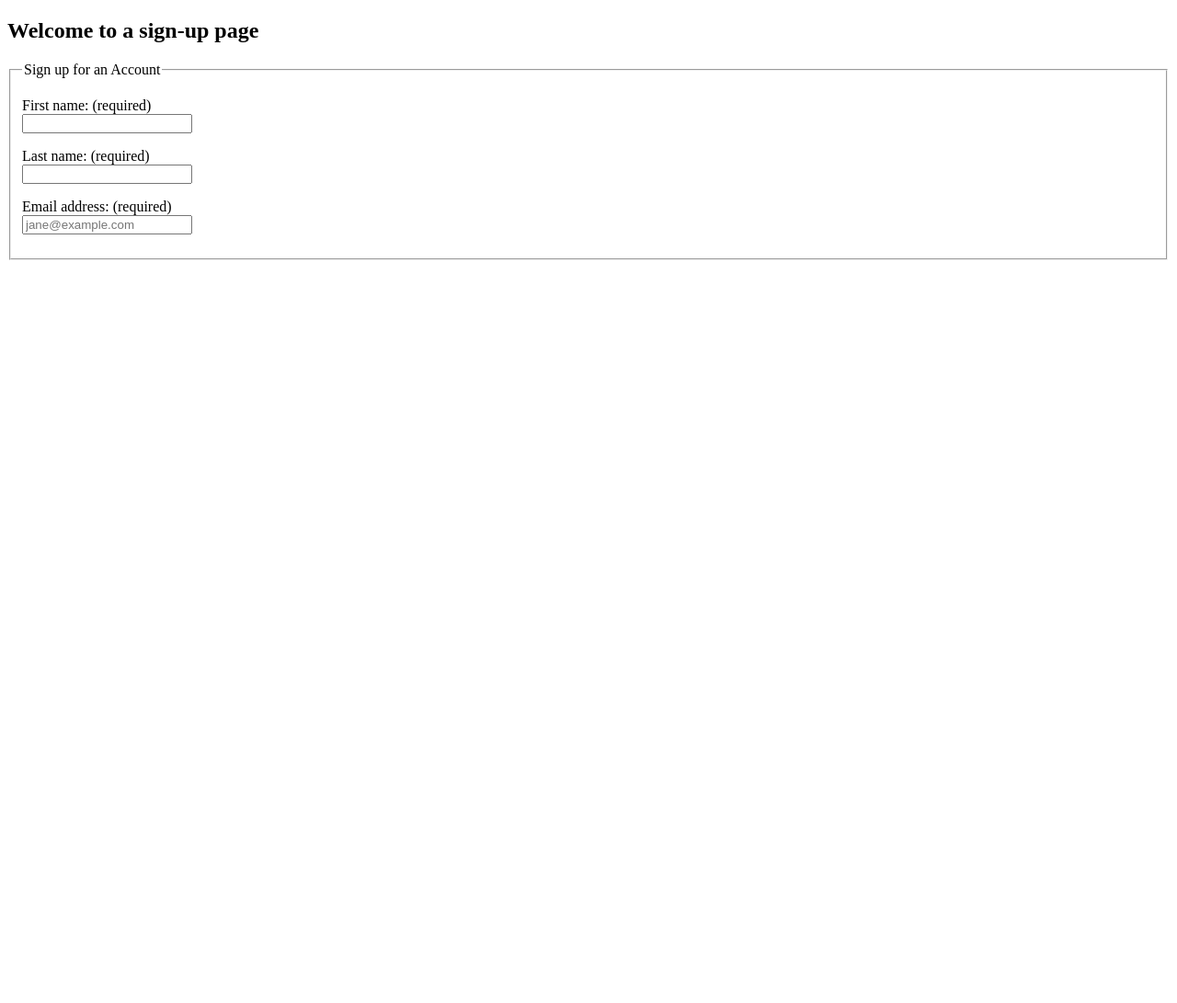
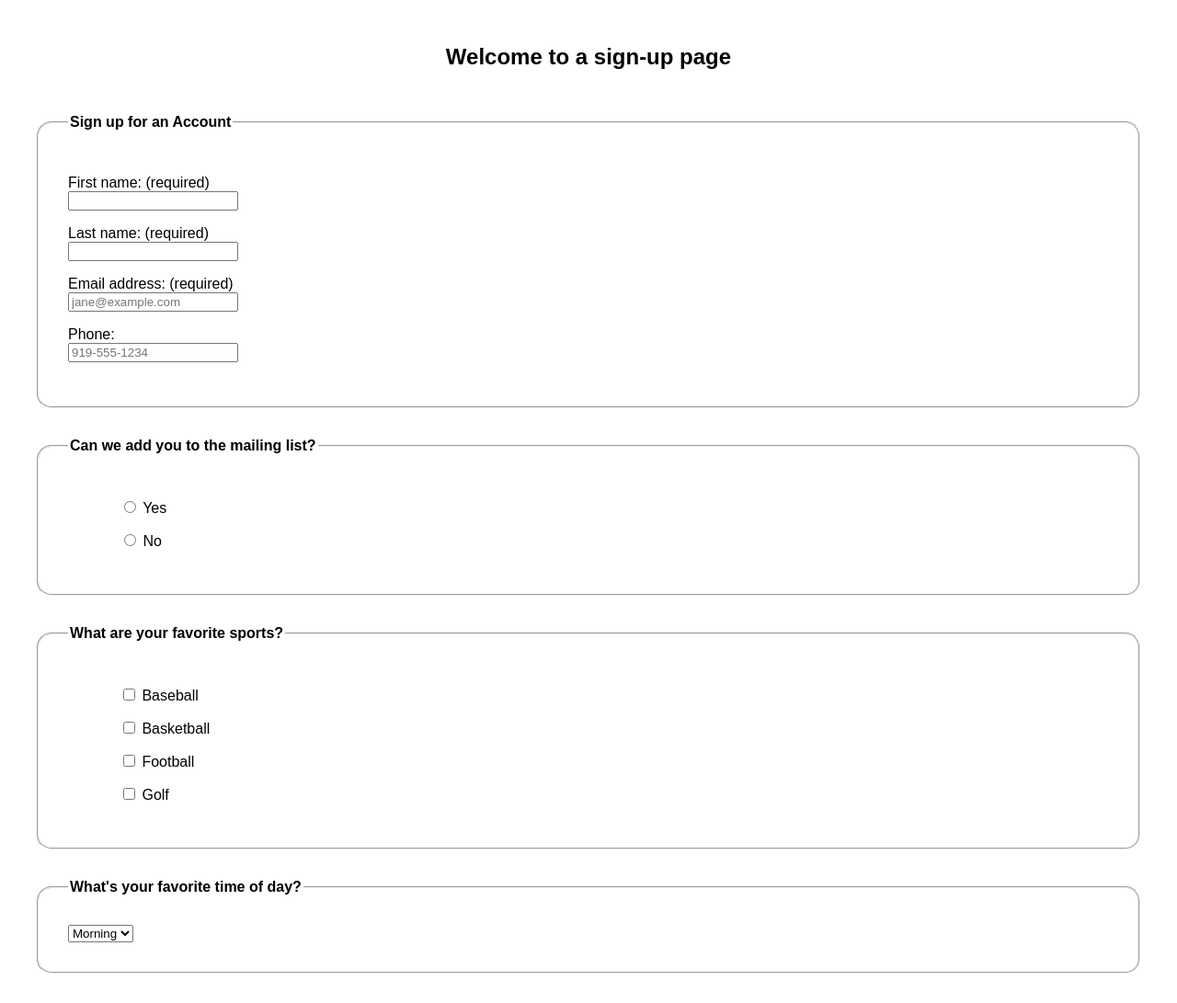
Before and after one commit to tlcpack/accessible_form, a plain HTML site: page index.html in a window 1280 px wide. Shown: the whole page at 92% size. Before the commit the page ends 800 px from the top, so only its background shows below. Drawn offline with Linux system fonts and the light colour scheme.

Commit message:
adding to form, working on styling

```diff
--- a/index.html
+++ b/index.html
@@ -7,31 +7,100 @@
 
 </head>
 <body>
-    <h2>Welcome to a sign-up page</h2>
+    <h2 class='welcome'>Welcome to a sign-up page</h2>
     <form>
-        <fieldset>
-            <legend>Sign up for an Account</legend>
+        <fieldset class='signup'>
+            <legend>
+                Sign up for an Account
+            </legend>
             <p>
                 <label for='firstname'>
                     First name:
-                    <span class="required">(required)</span>
+                    <span class='required'>(required)</span>
                 </label><br>
-                <input type='text' name='firstname' id='firstname' aria-required>
+                <input type='text' name='firstname' id='firstname' required>
             </p>
             <p>
                 <label for='lastname'>
                     Last name:
-                    <span class="required">(required)</span>
+                    <span class='required'>(required)</span>
                 </label><br>
-                <input type='text' name='lastname' id='lastname' aria-required>
+                <input type='text' name='lastname' id='lastname' required>
             </p>
             <p>
                 <label for='email'>
                     Email address:
-                <span class="required">(required)</span>
+                <span class='required'>(required)</span>
                 </label><br>
-                <input type='text' name='email' id='email' placeholder="jane@example.com" aria-required>
+                <input type='email' name='email' id='email' placeholder='jane@example.com' required>
+            </p>
+            <p>
+                <label for='phone'>
+                    Phone:
+                </label><br>
+                <input type='phone' name='phone' id='phone' placeholder='919-555-1234'>
             </p>
         </fieldset>
+        <fieldset class='mailinglist'>
+            <legend>
+                Can we add you to the mailing list?
+            </legend>
+            <ul class='radiogroup' role='radiogroup'>
+                <li>
+                  <label for="yes">
+                    <input id="yes" required="" type="radio" name="answers" value="yes">
+                    Yes
+                  </label>
+                </li>
+                <li>
+                  <label for="no">
+                    <input id="no" type="radio" name="answers" value="no">
+                    No
+                  </label>
+                </li>
+            </ul>
+        </fieldset>
+        <fieldset>
+            <legend>
+                What are your favorite sports?
+            </legend>
+            <ul class='checkgroup' role='group'>
+              <li>
+                <label for='baseball'>
+                  <input id='baseball' type='checkbox' name='sports' value='baseball'>
+                  Baseball
+                </label>
+              </li>
+              <li>
+                <label for='basketball'>
+                  <input id='basketball' type='checkbox' name='sports' value='basketball'>
+                  Basketball
+                </label>
+              </li>
+              <li>
+                <label for='football'>
+                  <input id='football' type='checkbox' name='sports' value='football'>
+                  Football
+                </label>
+              </li>
+              <li>
+                <label for='golf'>
+                  <input id='golf' type='checkbox' name='sports' value='golf'>
+                  Golf
+                </label>
+              </li>
+            </ul>
+          </fieldset>
+          <fieldset>
+              <legend>
+                  What's your favorite time of day?
+                </legend>
+              <select name='times' id=names='times'>
+                  <option value='morning'>Morning</option>
+                  <option value='midday'>Midday</option>
+                  <option value='dusk'>Dusk</option>
+                  <option value='evening'>Evening</option>
+              </select>
+          </fieldset>
     </form>
 </body>
--- a/style.css
+++ b/style.css
@@ -0,0 +1,30 @@
+* {
+    font-family: Arial, Helvetica, sans-serif;
+}
+
+fieldset {
+    margin: 2rem;
+    border-radius: 1rem;
+    padding: 2rem;;
+}
+
+li {
+    margin: 1rem;
+}
+
+legend {
+    font-weight: bold;
+}
+
+.welcome {
+    text-align: center;
+    margin: 3rem;
+}
+
+.radiogroup {
+    list-style-type: none;
+}
+
+.checkgroup {
+    list-style-type: none;
+}
```
